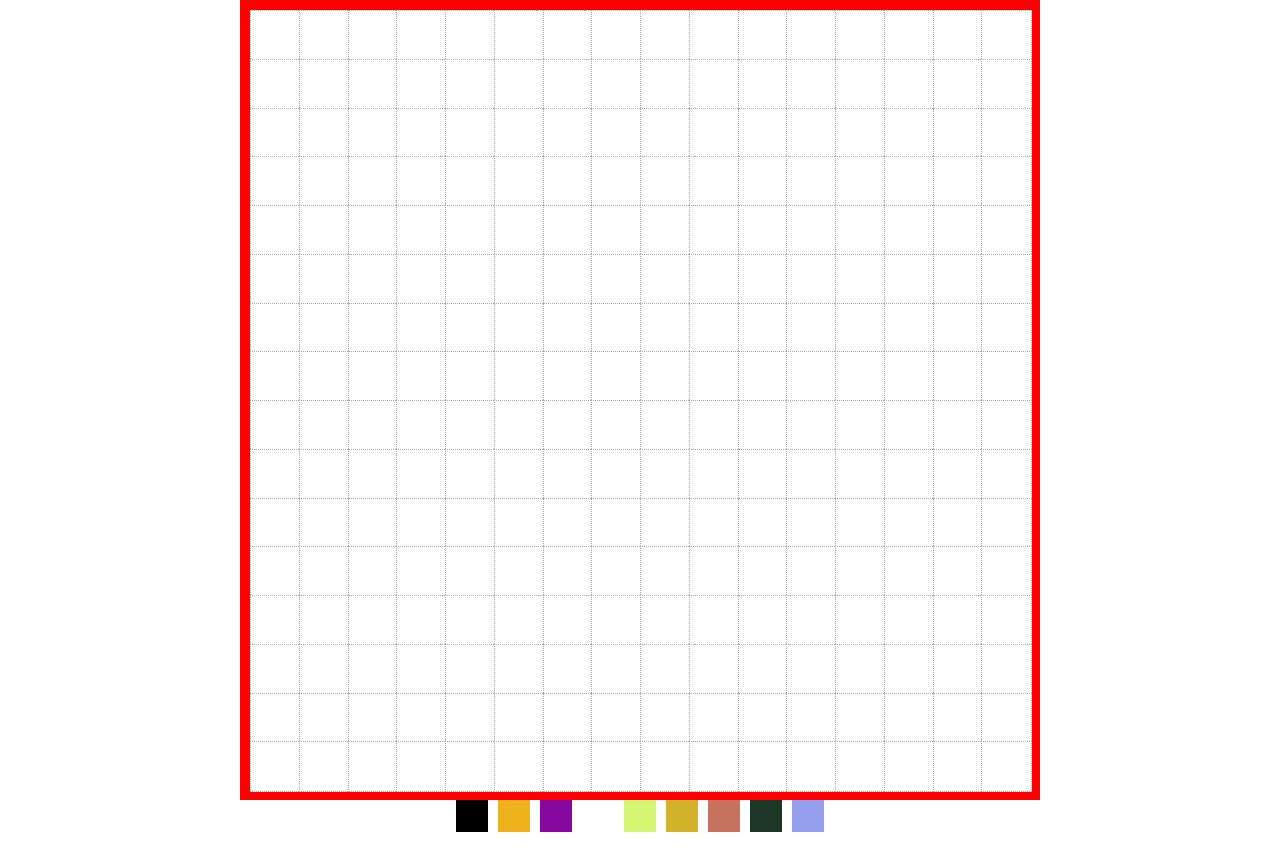
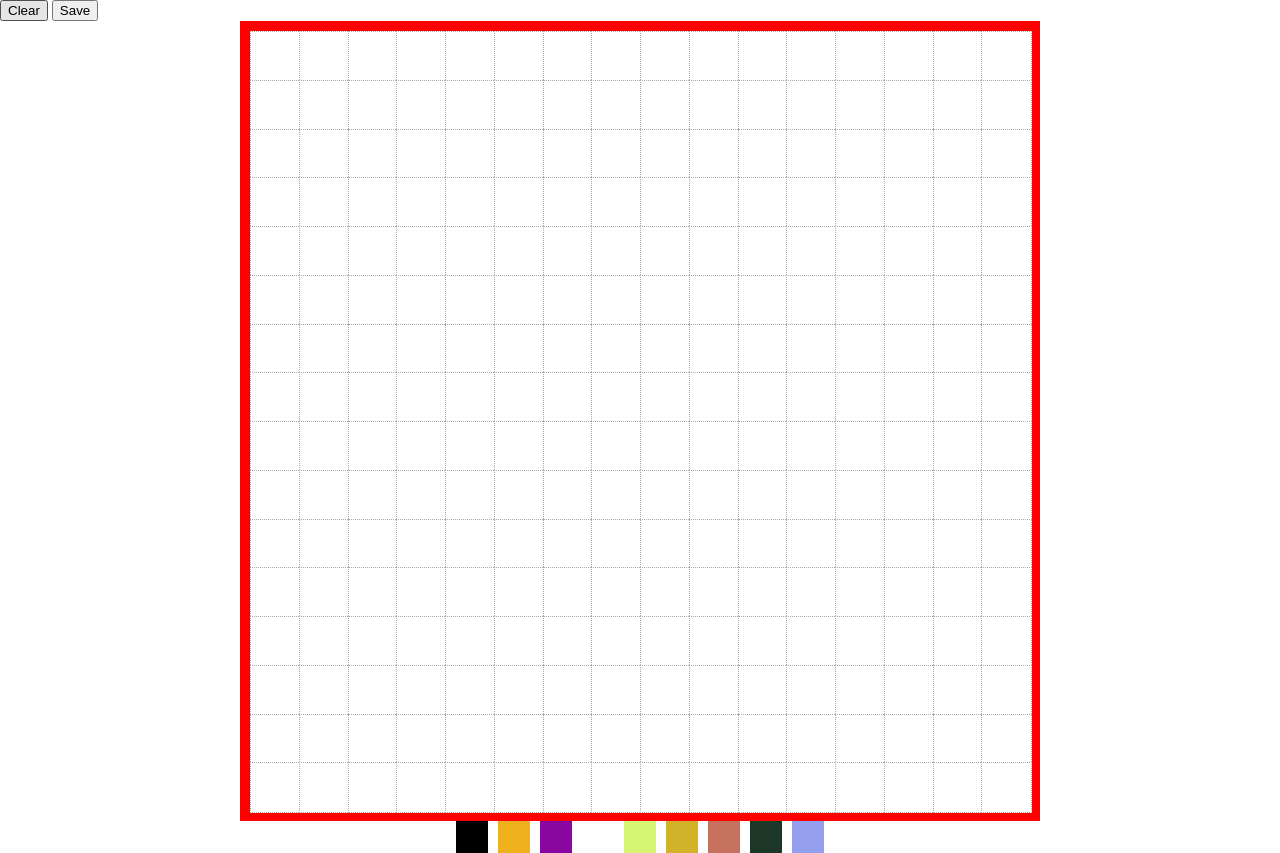
Before and after one commit to elavins/etch-a-sketch, a plain HTML site: page index.html in a window 1280 px wide. Before the commit the page ends 832 px from the top, so only its background shows below. Drawn offline with nearby package versions, Linux system fonts and the light colour scheme.

Commit message:
Add html2canvas script

```diff
--- a/index.html
+++ b/index.html
@@ -6,10 +6,15 @@
     <meta name="viewport" content="width=device-width, initial-scale=1.0">
     <title>Document</title>
     <link rel="stylesheet" href="./style.css">
+    <script src="https://cdnjs.cloudflare.com/ajax/libs/html2canvas/1.4.1/html2canvas.min.js" integrity="sha512-BNaRQnYJYiPSqHHDb58B0yaPfCu+Wgds8Gp/gU33kqBtgNS4tSPHuGibyoeqMV/TJlSKda6FXzoEyYGjTe+vXA==" crossorigin="anonymous" referrerpolicy="no-referrer"></script>
     <script src="./script.js" defer></script>
     <style></style>
 </head>
 <body>
+    <div id="top-ui">
+        <button id="clear">Clear</button>
+        <button id="save">Save</button>
+    </div>
     <div id="wrapper"></div>
     <div id="ui"></div>
 </body>
```
